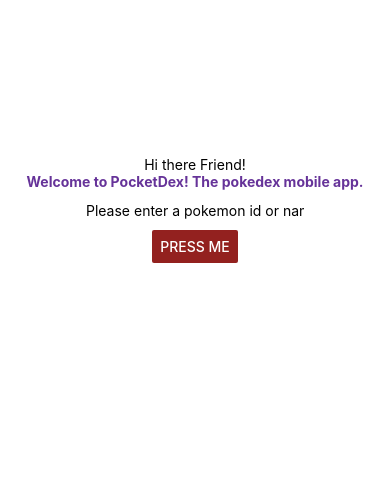
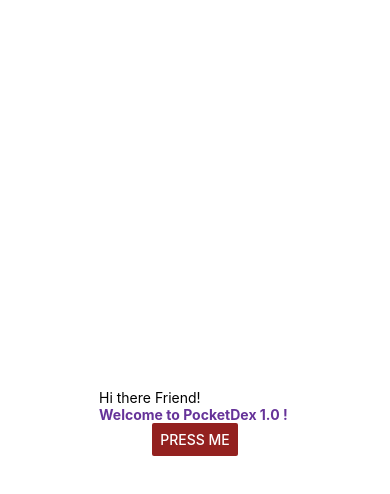
Before and after one commit to medhatnar/pocketdex, a React Native app: screen / in a window 390 px wide. Shown: the top 494 px of the page. Built offline with nearby package versions, Linux system fonts and the light colour scheme.

Commit message:
custom button made

```diff
--- a/App.js
+++ b/App.js
@@ -1,96 +1,15 @@
 import React, { Component } from 'react';
-import { StyleSheet, Text, View, Button, TouchableOpacity, TextInput, FlatList, ScrollView, Image, Alert } from 'react-native';
+import { StyleSheet, View, Text } from 'react-native';
 
-class PersonalGreeting extends Component {
-  render() {
-    return (
-      <Text style={{color:this.props.color}}>Hi there {this.props.name}</Text>
-    )
-  }
-}
-
-class PokemonEntry extends Component {
-  constructor(props) {
-    super(props);
-  }
-  render() {
-    return (
-      <View>
-      <Text>Name: {this.props.name}</Text>
-      <Image source={{uri: this.props.image}} style={{width: 100, height: 100}}/>
-      <Text>Type: {this.props.type} </Text>
-      </View>
-    )
-  }
-}
-
-class Greeting extends Component {
-  constructor(props) {
-    super(props);
-
-    this.state = {
-      poke: { name: '', type: '', image: ''},
-      data: []
-    }
-}
-
-addToDatabase () {
-  this.setState({data : [...this.state.data, this.state.poke]});
-}
-
-getPokemonData (pokemon) {
-  return fetch(`https://pokeapi.co/api/v2/pokemon/${pokemon.toLowerCase()}`)
-    .then((response) => response.json())
-    .then((responseJson) => {
-
-      const type = responseJson.types[0].type.name;
-      const image = responseJson.sprites.front_default;
-      const pokeName = responseJson.name;
-      this.setState({poke: { name: pokeName, type, image }})
-      this.addToDatabase();
-    })
-    .catch((err) => {
-      Alert.alert('You have not entered a valid id or name.')
-    });
-
-}
-
-  render() {
-    return (
-      <View style={styles.container}>
-      <PersonalGreeting name='Friend!' />
-      <Text style={{color:'rebeccapurple', fontWeight: "bold"}} >Welcome to { this.props.webSiteName } The pokedex mobile app.</Text>
-      <TextInput
-              style={{height: 40}}
-              placeholder='Please enter a pokemon id or name!'
-              onChangeText={(poke) => this.setState({poke: { name: poke }})}
-              ref={input => { this.textInput = input }}
-            />
-        <TouchableOpacity activeOpacity={1}>
-          <Button
-            color='#93211f'
-            onPress={() => {
-              this.getPokemonData(this.state.poke.name);
-              this.textInput.clear()
-            }}
-            title="Press Me"
-          />
-          </TouchableOpacity>
-          <FlatList
-                   data={this.state.data}
-                   renderItem={({item}) =>  <PokemonEntry key={item.id} {...item}/>}
-                   keyExtractor={(item, index) => index}
-          />
-      </View>
-    );
-  }
-};
+import Greeting from './Greeting.js';
+import CustomButton from './Button.js';
 
 export default class App extends React.Component {
   render() {
     return (
       <View style={styles.container}>
-       <Greeting webSiteName='PocketDex!'/>
+        <Greeting color='blue' name='friend' webSiteName='PocketDex 1.0' />
+        <CustomButton />
       </View>
     );
   }
@@ -98,7 +17,6 @@
 
 const styles = StyleSheet.create({
   container: {
-    marginTop: '20%',
     flex: 1,
     backgroundColor: '#fff',
     alignItems: 'center',
--- /dev/null
+++ b/Button.js
@@ -0,0 +1,20 @@
+import React, { Component } from 'react';
+import { Button, TouchableOpacity, Alert } from 'react-native';
+
+class CustomButton extends Component {
+  render () {
+    return (
+      <TouchableOpacity activeOpacity={1}>
+        <Button
+          color='#93211f'
+          onPress={() => {
+            Alert.alert('YOU PRESSED ME!');
+          }}
+          title="Press Me"
+        />
+        </TouchableOpacity>
+    )
+  }
+}
+
+export default CustomButton;
```
Also changed, not shown: Greetings.js (added, +23 -0 lines).
